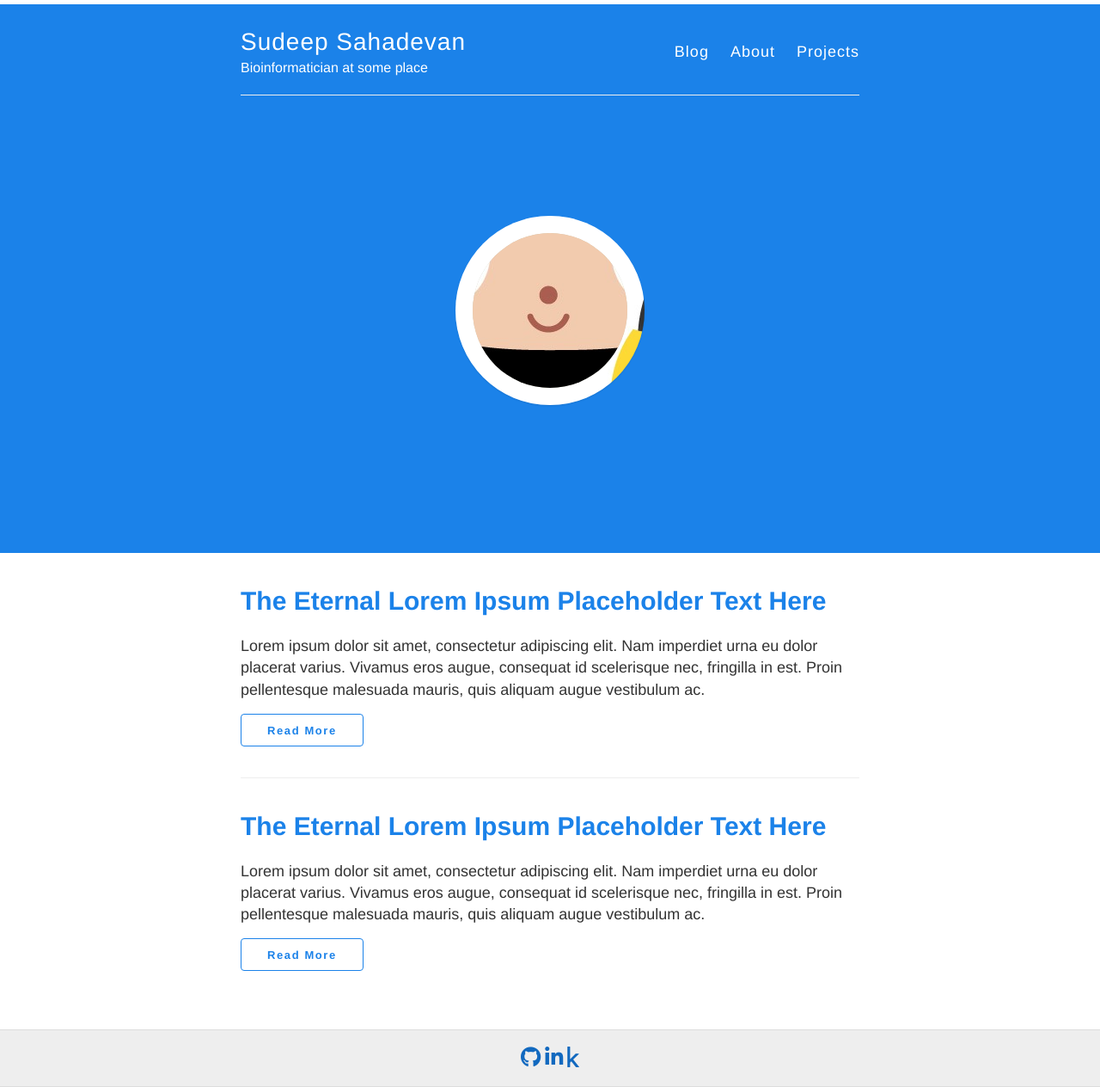
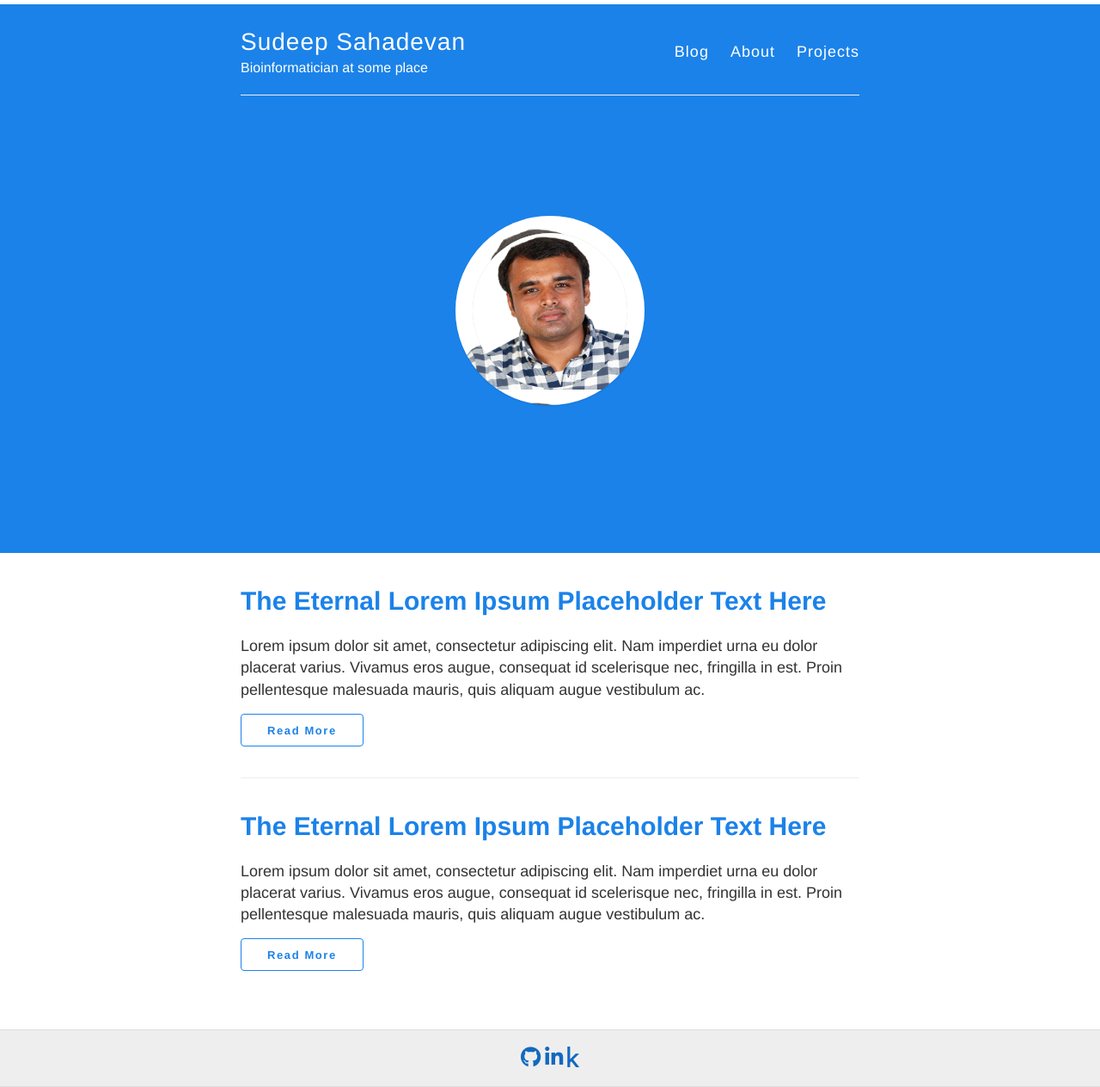
Before and after one commit to sudeepsahadevan/sudeepsahadevan.github.io, a Jekyll site: the page built from index.html, in a window 1280 px wide. Shown: the whole page at 86% size. Built offline with Jekyll 4.4.1, drawn with Linux system fonts in a browser that asks for light colours.

Commit message:
test pic

```diff
--- a/_sass/_variables.scss
+++ b/_sass/_variables.scss
@@ -33,7 +33,7 @@ $h4-color: $gray;
 
 // Your avatar
 
-$avatar: "/images/404.jpg";
+$avatar: "/images/me.jpg";
 
 
 // Font stacks
```
Also changed, not shown: images/me.jpg (added).
